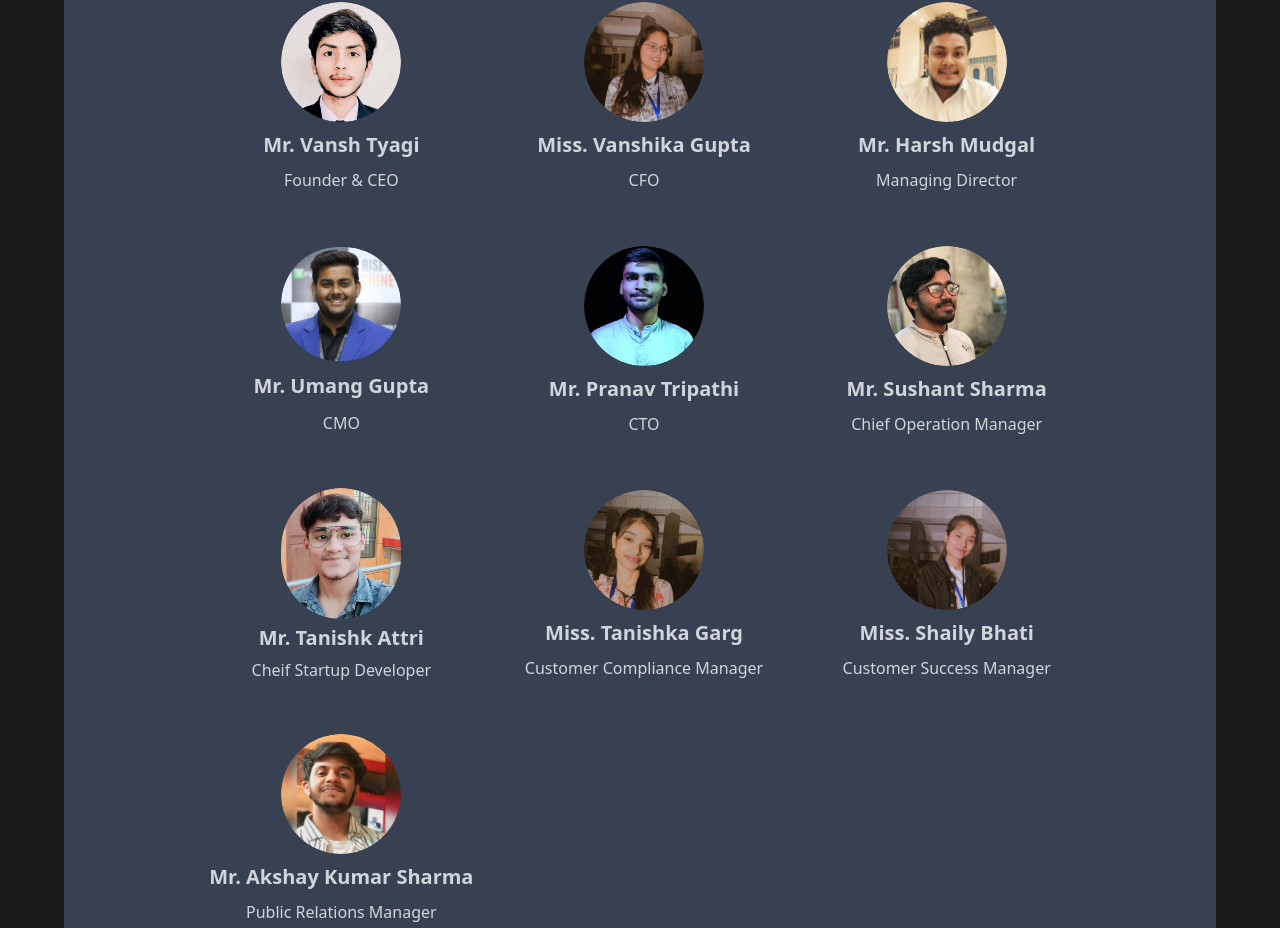
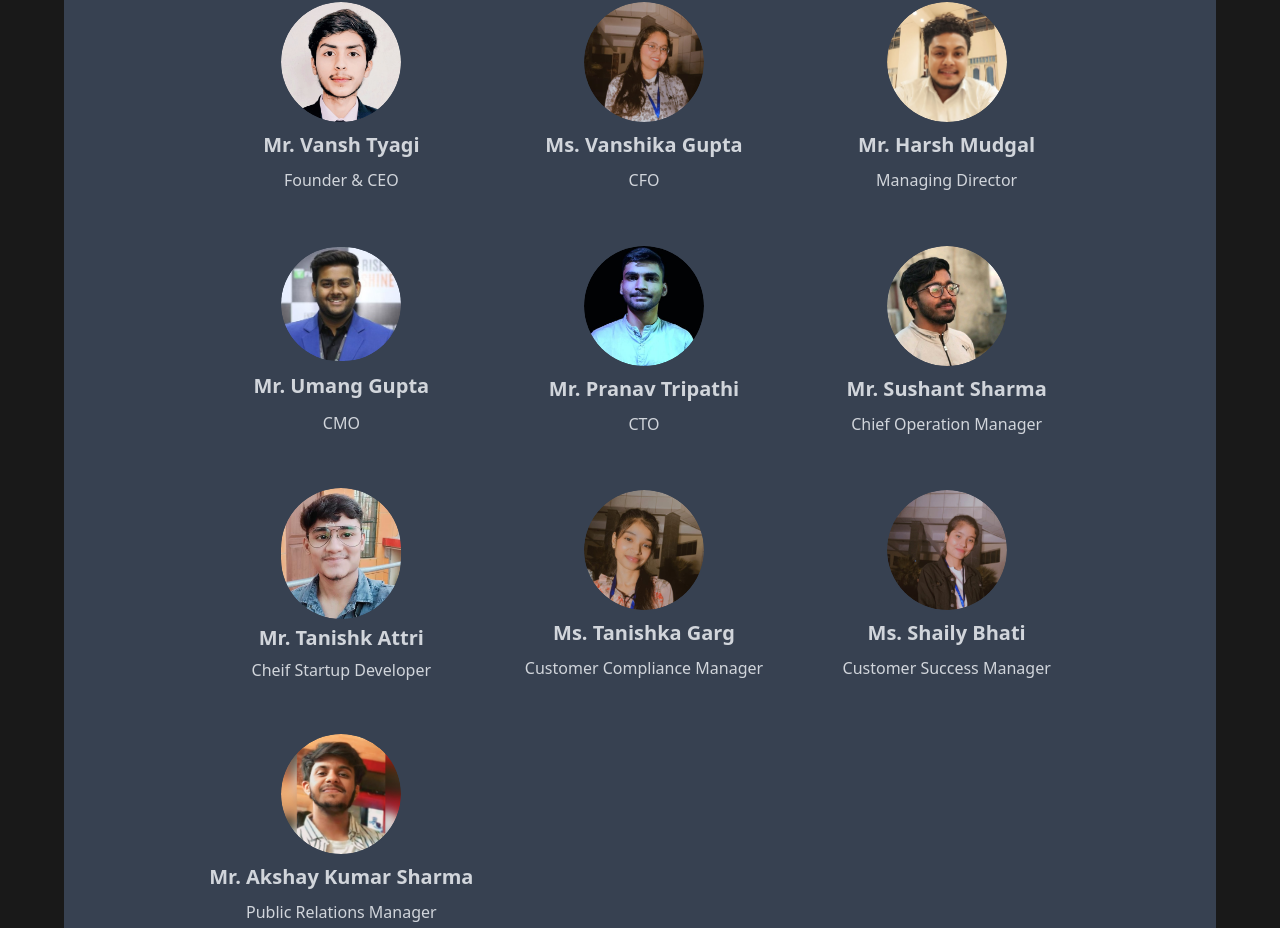
Before and after one commit to prnvtripathi/campaigning-source, a Next.js app: page /about in a window 1280 px wide. Shown: the part 1539-2467 px from the top of the page. Built offline with nearby package versions, Linux system fonts and the light colour scheme; no server answers.

Commit message:
Update team member names and positions

```diff
--- a/pages/about.js
+++ b/pages/about.js
@@ -104,7 +104,7 @@ const team = [
     },
     {
         img: "/team/vanshika.jpg",
-        name: "Miss. Vanshika Gupta",
+        name: "Ms. Vanshika Gupta",
         position: "CFO",
         linkedin: "https://www.linkedin.com/in/vanshika-gupta23052003/"
     },
@@ -140,13 +140,13 @@ const team = [
     },
     {
         img: "/team/tanishka.jpg",
-        name: "Miss. Tanishka Garg",
+        name: "Ms. Tanishka Garg",
         position: "Customer Compliance Manager",
         linkedin: "https://www.linkedin.com/in/tanishka-garg-21885622a"
     },
     {
         img: "/team/shaily.jpg",
-        name: "Miss. Shaily Bhati",
+        name: "Ms. Shaily Bhati",
         position: "Customer Success Manager",
         linkedin: "https://www.linkedin.com/in/shaily-bhati-8b875524b"
     },
```
